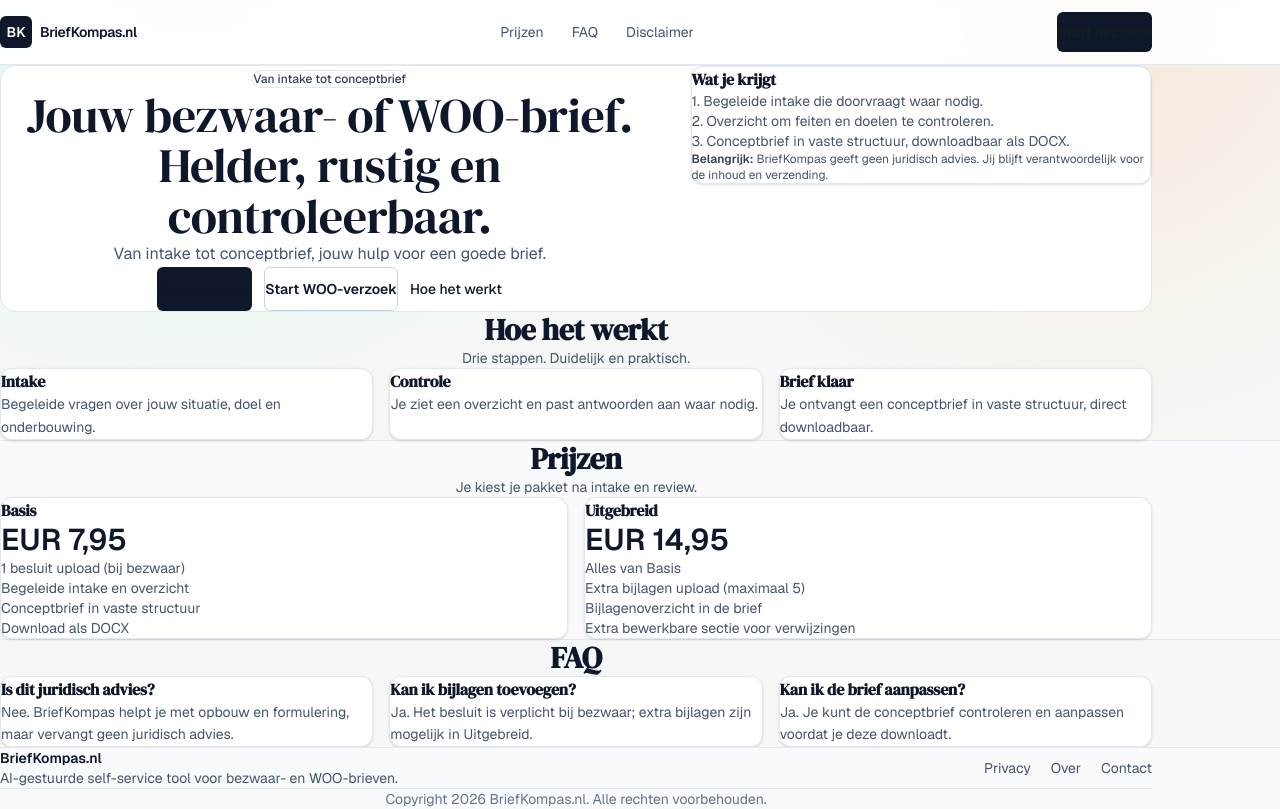
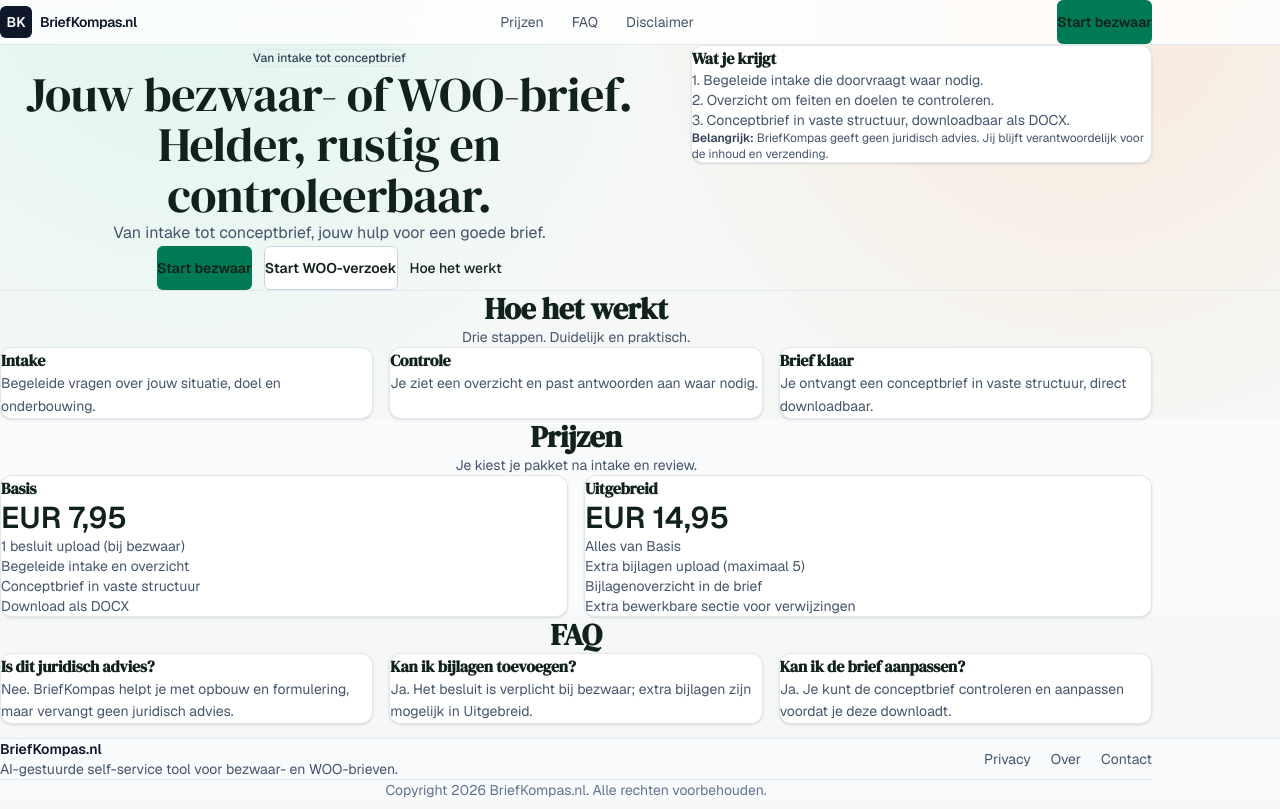
Before and after one commit to Stephanoud/briefkompas2, a Next.js app: page / in a window 1280 px wide. Built offline with nearby package versions, Linux system fonts and the light colour scheme.

Commit message:
Apply centered section layout and emerald primary CTA styling

```diff
--- a/app/layout.tsx
+++ b/app/layout.tsx
@@ -2,7 +2,7 @@
 import Link from "next/link";
 import { Geist, Geist_Mono, DM_Serif_Display } from "next/font/google";
 import "./globals.css";
-import { Container } from "@/components/Container";
+import Container from "@/components/Container";
 
 const geistSans = Geist({
   variable: "--font-geist-sans",
@@ -38,8 +38,8 @@
         className={`${geistSans.variable} ${geistMono.variable} ${dmSerif.variable} antialiased`}
       >
         <div className="min-h-screen flex flex-col">
-          <header className="sticky top-0 z-40 w-full border-b border-slate-200 bg-white/90 backdrop-blur">
-            <Container className="h-16 flex items-center justify-between">
+          <header className="sticky top-0 z-20 border-b border-slate-200 bg-white/80 backdrop-blur">
+            <Container className="flex items-center justify-between py-3">
               <Link href="/" className="flex items-center gap-2">
                 <span className="h-8 w-8 rounded-md bg-slate-900 text-white text-sm font-semibold inline-flex items-center justify-center">
                   BK
@@ -63,7 +63,7 @@
 
               <Link
                 href="/start-bezwaar"
-                className="inline-flex h-10 items-center justify-center rounded-md bg-slate-900 px-4 text-sm font-semibold text-white hover:bg-slate-800"
+                className="inline-flex h-11 items-center justify-center rounded-md bg-emerald-700 px-5 text-sm font-semibold text-white hover:bg-emerald-600"
               >
                 Start bezwaar
               </Link>
--- a/app/page.tsx
+++ b/app/page.tsx
@@ -1,14 +1,13 @@
 import Link from "next/link";
-import { Container } from "@/components/Container";
+import Container from "@/components/Container";
 
 const sectionCardClass = "rounded-xl border border-slate-200 bg-white p-5 shadow-sm";
 
-export default function HomePage() {
+export default function Page() {
   return (
-    <div className="w-full text-slate-900">
-      <section className="scroll-mt-24">
+    <>
+      <section className="border-b border-slate-200 py-12 sm:py-16">
         <Container>
-          <div className="rounded-2xl border border-slate-200 bg-white p-6 sm:p-8 lg:p-10">
           <div className="grid gap-8 lg:grid-cols-12 lg:items-start">
             <div className="lg:col-span-7 text-center">
               <p className="mb-3 inline-flex items-center rounded-full border border-slate-200 px-3 py-1 text-xs font-medium text-slate-700">
@@ -26,7 +25,7 @@
               <div className="mt-7 flex flex-col items-center gap-3 sm:flex-row sm:justify-center">
                 <Link
                   href="/start-bezwaar"
-                    className="inline-flex h-11 items-center justify-center rounded-md bg-slate-900 px-5 text-sm font-semibold text-white hover:bg-slate-800"
+                  className="inline-flex h-11 items-center justify-center rounded-md bg-emerald-700 px-5 text-sm font-semibold text-white hover:bg-emerald-600"
                 >
                   Start bezwaar
                 </Link>
@@ -62,11 +61,10 @@
               </div>
             </div>
           </div>
-          </div>
         </Container>
       </section>
 
-      <section id="hoe-het-werkt" className="scroll-mt-24 py-12">
+      <section id="hoe-het-werkt" className="py-12 sm:py-16 scroll-mt-24">
         <Container>
           <div className="text-center">
             <h2 className="text-3xl font-semibold tracking-tight">Hoe het werkt</h2>
@@ -97,7 +95,7 @@
         </Container>
       </section>
 
-      <section id="prijzen" className="scroll-mt-24 py-12 bg-slate-50 border-y border-slate-200">
+      <section id="prijzen" className="bg-slate-50 py-12 sm:py-16 scroll-mt-24">
         <Container>
           <div className="text-center">
             <h2 className="text-3xl font-semibold tracking-tight">Prijzen</h2>
@@ -130,7 +128,7 @@
         </Container>
       </section>
 
-      <section id="faq" className="scroll-mt-24 py-12">
+      <section id="faq" className="py-12 sm:py-16 scroll-mt-24">
         <Container>
           <div className="text-center">
             <h2 className="text-3xl font-semibold tracking-tight">FAQ</h2>
@@ -159,6 +157,6 @@
           </div>
         </Container>
       </section>
-    </div>
+    </>
   );
 }
--- a/components/Container.tsx
+++ b/components/Container.tsx
@@ -1,13 +1,14 @@
 import React from "react";
 
-interface ContainerProps {
+export default function Container({
+  children,
+  className = "",
+}: {
   children: React.ReactNode;
   className?: string;
-}
-
-export function Container({ children, className = "" }: ContainerProps) {
+}) {
   return (
-    <div className={`mx-auto max-w-6xl px-4 sm:px-6 lg:px-8 ${className}`.trim()}>
+    <div className={`mx-auto w-full max-w-6xl px-4 sm:px-6 lg:px-8 ${className}`}>
       {children}
     </div>
   );
--- a/components/index.ts
+++ b/components/index.ts
@@ -6,4 +6,4 @@
 export { Textarea } from "./Textarea";
 export { ChatBubble } from "./ChatBubble";
 export { UploadBox } from "./UploadBox";
-export { Container } from "./Container";
+export { default as Container } from "./Container";
```
Lines whose indentation alone changed are shown as unchanged.
